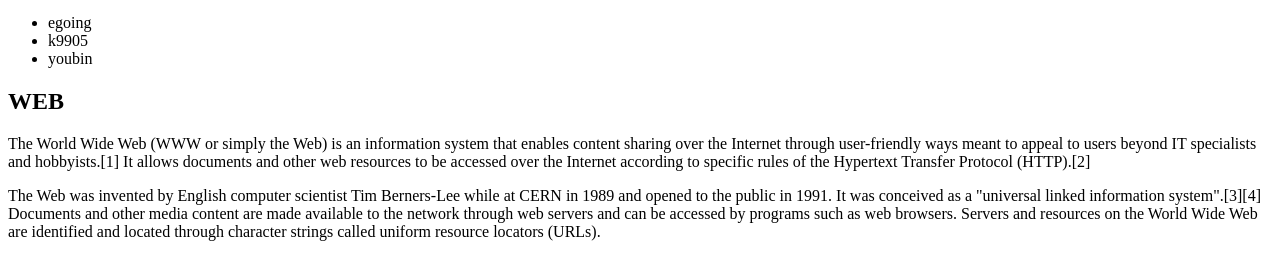
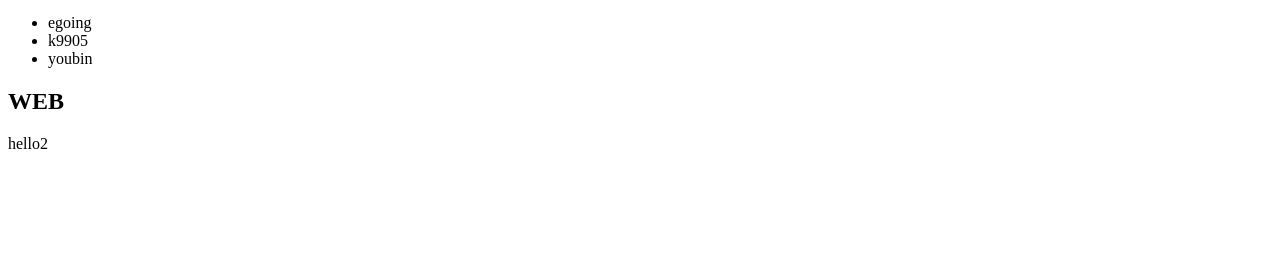
Before and after one commit to opoqo/my-first-web-site, a plain HTML site: page index.html in a window 1280 px wide. Shown: the part 136-416 px from the top of the page. Drawn offline with Linux system fonts and the light colour scheme.

Commit message:
Add files via upload
수정

```diff
--- a/index.html
+++ b/index.html
@@ -17,7 +17,6 @@
         <li>youbin</li>
     </ul>
     <h2>WEB</h2>
-<p>The World Wide Web (WWW or simply the Web) is an information system that enables content sharing over the Internet through user-friendly ways meant to appeal to users beyond IT specialists and hobbyists.[1] It allows documents and other web resources to be accessed over the Internet according to specific rules of the Hypertext Transfer Protocol (HTTP).[2]</p>
-<p>The Web was invented by English computer scientist Tim Berners-Lee while at CERN in 1989 and opened to the public in 1991. It was conceived as a "universal linked information system".[3][4] Documents and other media content are made available to the network through web servers and can be accessed by programs such as web browsers. Servers and resources on the World Wide Web are identified and located through character strings called uniform resource locators (URLs).</p>
+<p>hello2
 </body>
 </html>
```
